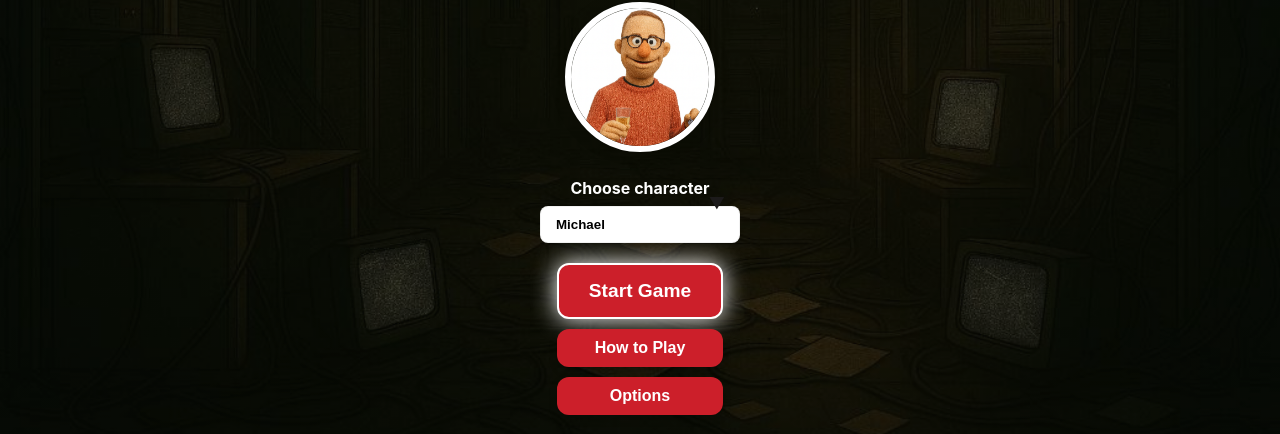
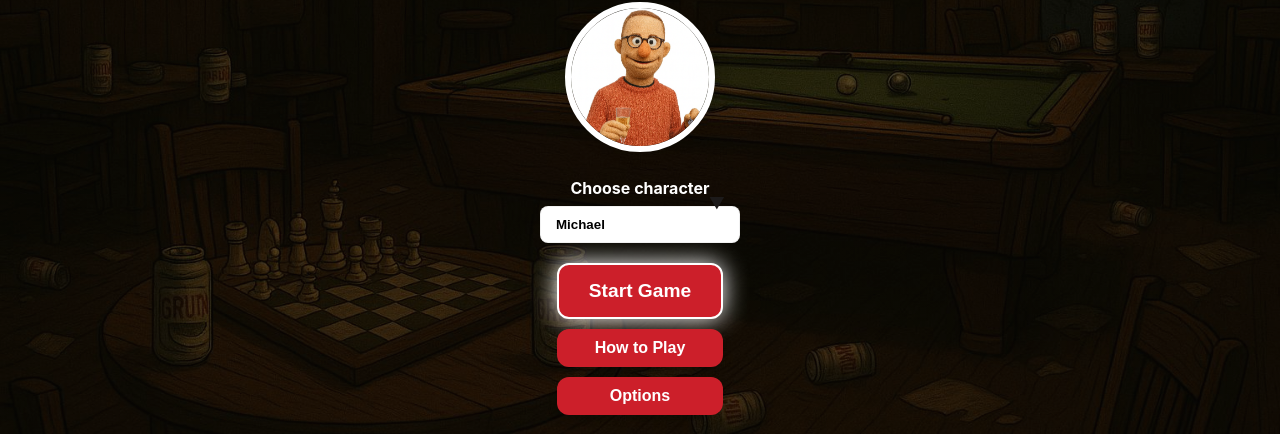
Before and after one commit to frazermacrobert/bandos, a website: page index.html in a window 1280 px wide. Shown: the part 366-800 px from the top of the page. Drawn offline with Linux system fonts and the light colour scheme.

Commit message:
Update style.css

```diff
--- a/css/style.css
+++ b/css/style.css
@@ -275,7 +275,7 @@ body.christmas-mode[data-game-ready='true'] {
   inset: 0;
   background:
     linear-gradient(rgba(20,17,15,.30), rgba(20,17,15,.30)),
-    url('../assets/bg_server.jpg') center / cover no-repeat;
+    url('../assets/bg_polish.jpg') center / cover no-repeat;
   z-index: 1500;              /* above app, below modal */
   opacity: 0;                 /* hidden by default */
   transition: opacity .35s ease;
```
